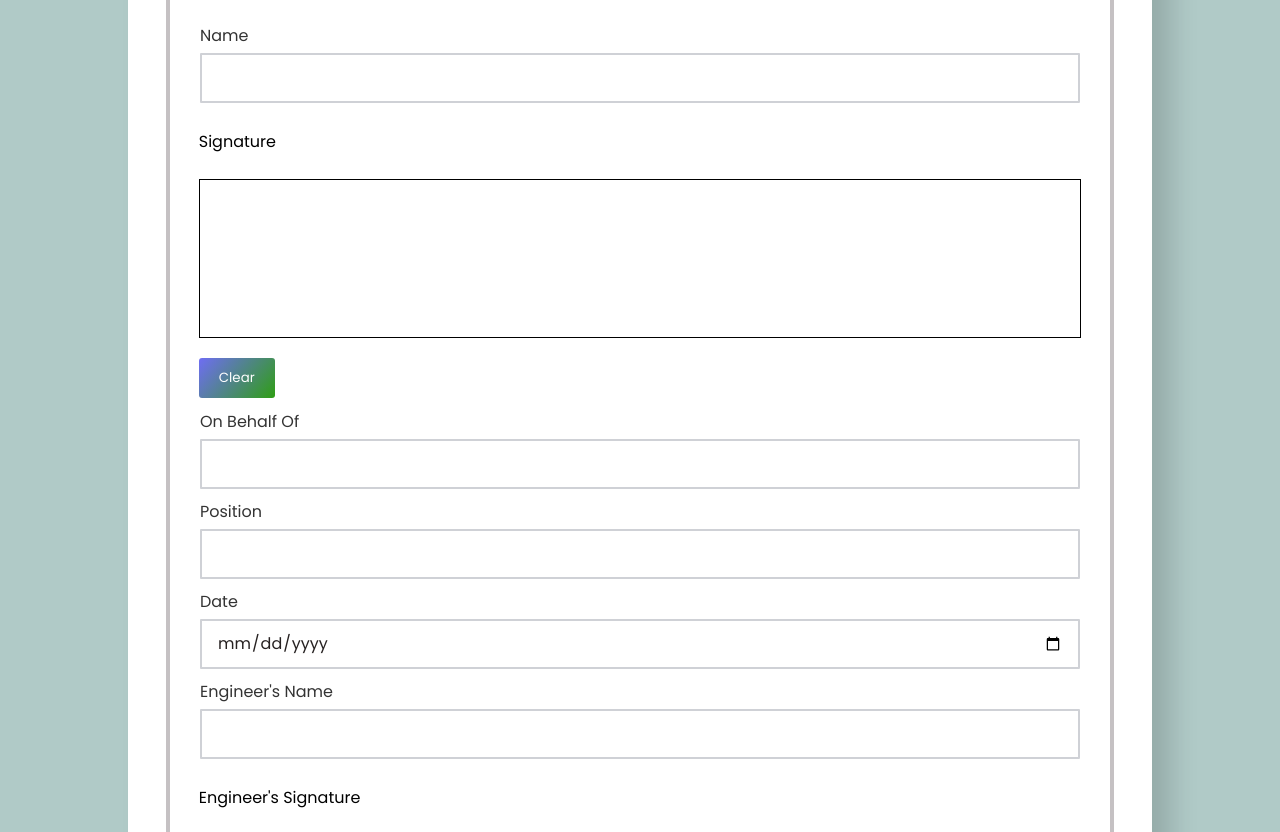
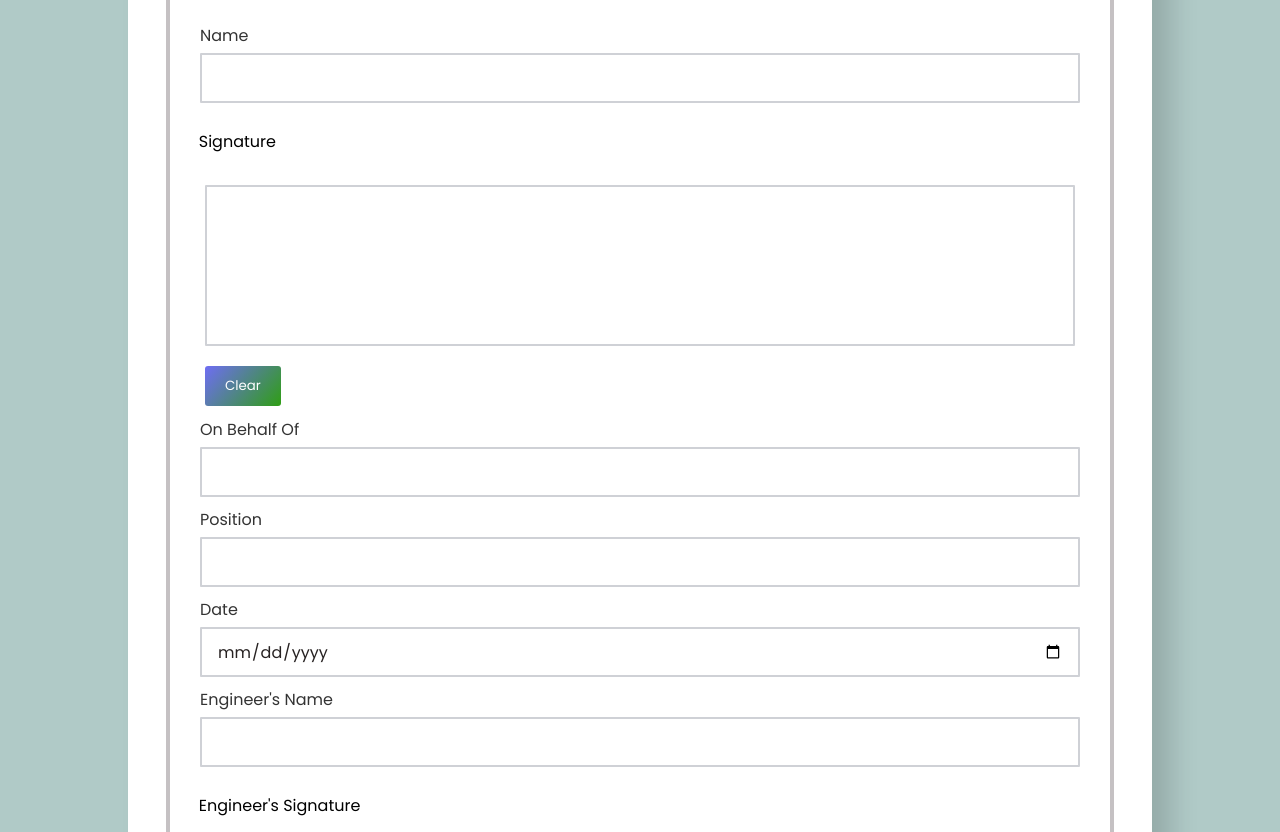
Before and after one commit to Babycowax/master-site-report, a plain HTML site: page index.html in a window 1280 px wide. Shown: the part 1302-2134 px from the top of the page. Drawn offline with nearby package versions, Linux system fonts and the light colour scheme; a script that the page names is missing.

Commit message:
changing margins on signature pad

```diff
--- a/style.css
+++ b/style.css
@@ -171,6 +171,7 @@ canvas#signature-pad {
 
 button#clear {
     height: 100%;
+    border: 20px;
     background: #0e5272;
     border: 1px solid transparent;
     color: #fff;
@@ -193,7 +194,6 @@ button#clear span {
     transform: rotate(90deg);
     display: block;
 }
-
 
 textarea,
 input {
@@ -226,7 +226,12 @@ h4 {
 
 .signature-pad {
     border: 1px solid #000;
+    margin: 6.2px;
     margin-bottom: 20px;
+    margin-top: px;
+    border: 2px solid #cfd1d6;
+    border-radius: 1px;
+    padding: 0 15px;
 }
 
 /*canvas#signature {
@@ -238,6 +243,7 @@ canvas#signature2 {
 
 button {
     border: none;
+    margin-left: 6.2px;
     padding: 10px 20px;
     background: linear-gradient(130deg,
             #6f6df4,
```
Also changed, not shown: index.html (+1 -1 lines).
